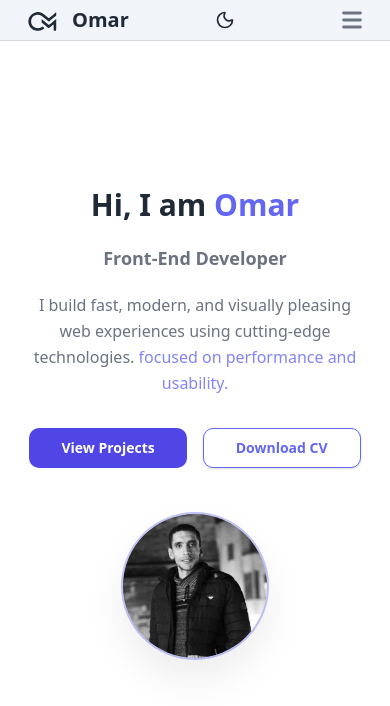
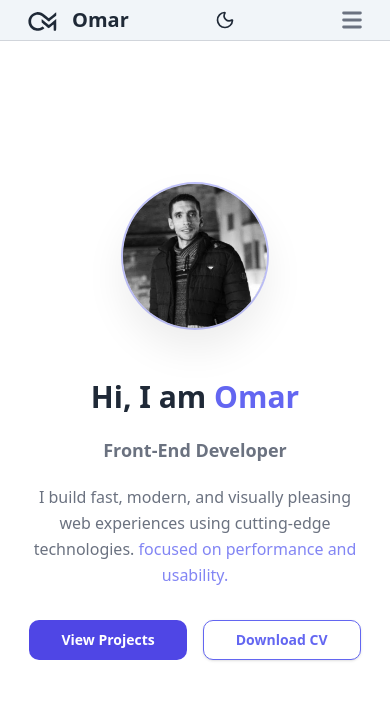
Before and after one commit to omarmonib/Omar-Monib, a Next.js app: page / in a window 390 px wide. Shown: the top 706 px of the page. Built offline with nearby package versions, Linux system fonts and the light colour scheme.

Commit message:
fix: Reverse hero section layout on mobile (image above text)
- Added flex-col-reverse for mobile view
- Image now appears above text on mobile
- Desktop layout (text left, image right) unchanged
- Improves mobile user experience

```diff
--- a/components/home/HomeSection.tsx
+++ b/components/home/HomeSection.tsx
@@ -9,7 +9,7 @@
 
   return (
     <section className="min-h-[90vh] flex items-center">
-      <div className="grid md:grid-cols-2 gap-12 items-center max-w-6xl mx-auto px-6">
+      <div className="flex flex-col-reverse md:grid md:grid-cols-2 gap-12 items-center max-w-6xl mx-auto px-6">
         <HeroContent name={name} title={title} description={description} cta={cta} />
         <HeroImage name={name} />
       </div>
```
